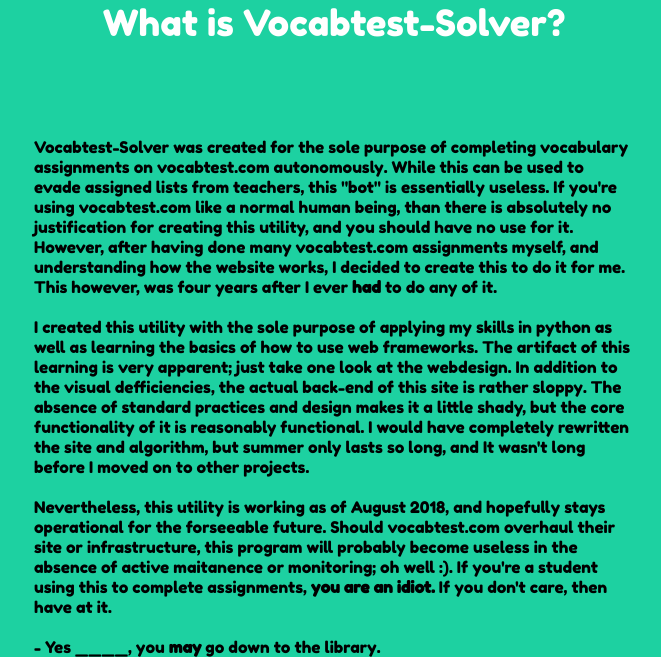
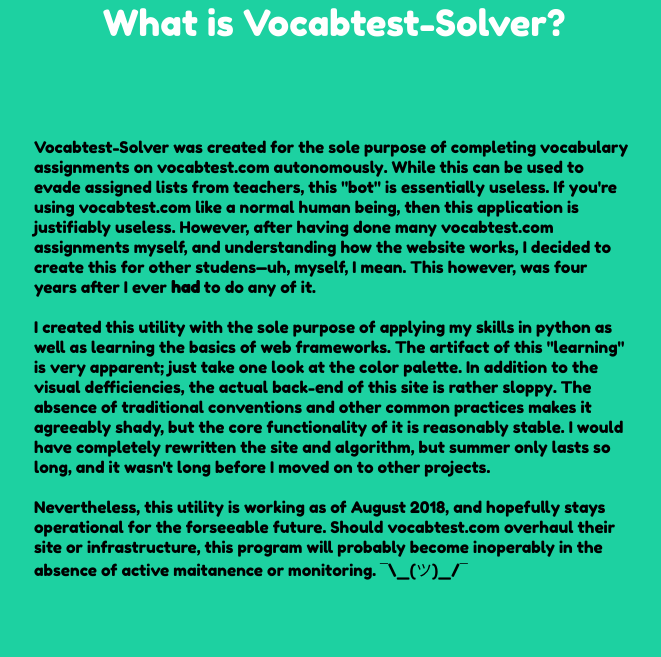
Before and after one commit to nlitz88/vocabtestsolver, a Flask app: page /about in a window 1280 px wide. Shown: the part 143-800 px from the top of the page, without its empty margins (306-967 px from the left). Run offline with Flask 2, Linux system fonts and the light colour scheme.

Commit message:
Cleaned up grammatical issues on the about page. Ouch

```diff
--- a/templates/about.html
+++ b/templates/about.html
@@ -23,24 +23,22 @@
                     <p>
                         Vocabtest-Solver was created for the sole purpose of completing vocabulary assignments on vocabtest.com autonomously.
                         While this can be used to evade assigned lists from teachers, this "bot" is essentially useless. If you're using vocabtest.com
-                        like a normal human being, than there is absolutely no justification for creating this utility, and you should have no use for it.
+                        like a normal human being, then this application is justifiably useless.
                         However, after having done many vocabtest.com assignments myself, and understanding how the website works, I decided to create this
-                        to do it for me. This however, was four years after I ever <b>had</b> to do any of it.
+                        for other studens—uh, myself, I mean. This however, was four years after I ever <b>had</b> to do any of it.
                         <br>
                         <br>
-                        I created this utility with the sole purpose of applying my skills in python as well as learning the basics of how to use web frameworks.
-                        The artifact of this learning is very apparent; just take one look at the webdesign. In addition to the visual defficiencies, the actual
-                        back-end of this site is rather sloppy. The absence of standard practices and design makes it a little shady, but the core functionality
-                        of it is reasonably functional. I would have completely rewritten the site and algorithm, but summer only lasts so long, and It wasn't long
+                        I created this utility with the sole purpose of applying my skills in python as well as learning the basics of web frameworks.
+                        The artifact of this "learning" is very apparent; just take one look at the color palette. In addition to the visual defficiencies, the actual
+                        back-end of this site is rather sloppy. The absence of traditional conventions and other common practices makes it agreeably shady, but the core functionality
+                        of it is reasonably stable. I would have completely rewritten the site and algorithm, but summer only lasts so long, and it wasn't long
                         before I moved on to other projects.
                         <br>
                         <br>
                         Nevertheless, this utility is working as of August 2018, and hopefully stays operational for the forseeable future. Should vocabtest.com overhaul
-                        their site or infrastructure, this program will probably become useless in the absence of active maitanence or monitoring; oh well :). If you're a
-                        student using this to complete assignments, <b>you are an idiot.</b> If you don't care, then have at it.
+                        their site or infrastructure, this program will probably become inoperably in the absence of active maitanence or monitoring. ¯\_(ツ)_/¯
                         <br>
                         <br>
-                                            - Yes ____, you <b>may</b> go down to the library.
                     </p>
 
 
```
